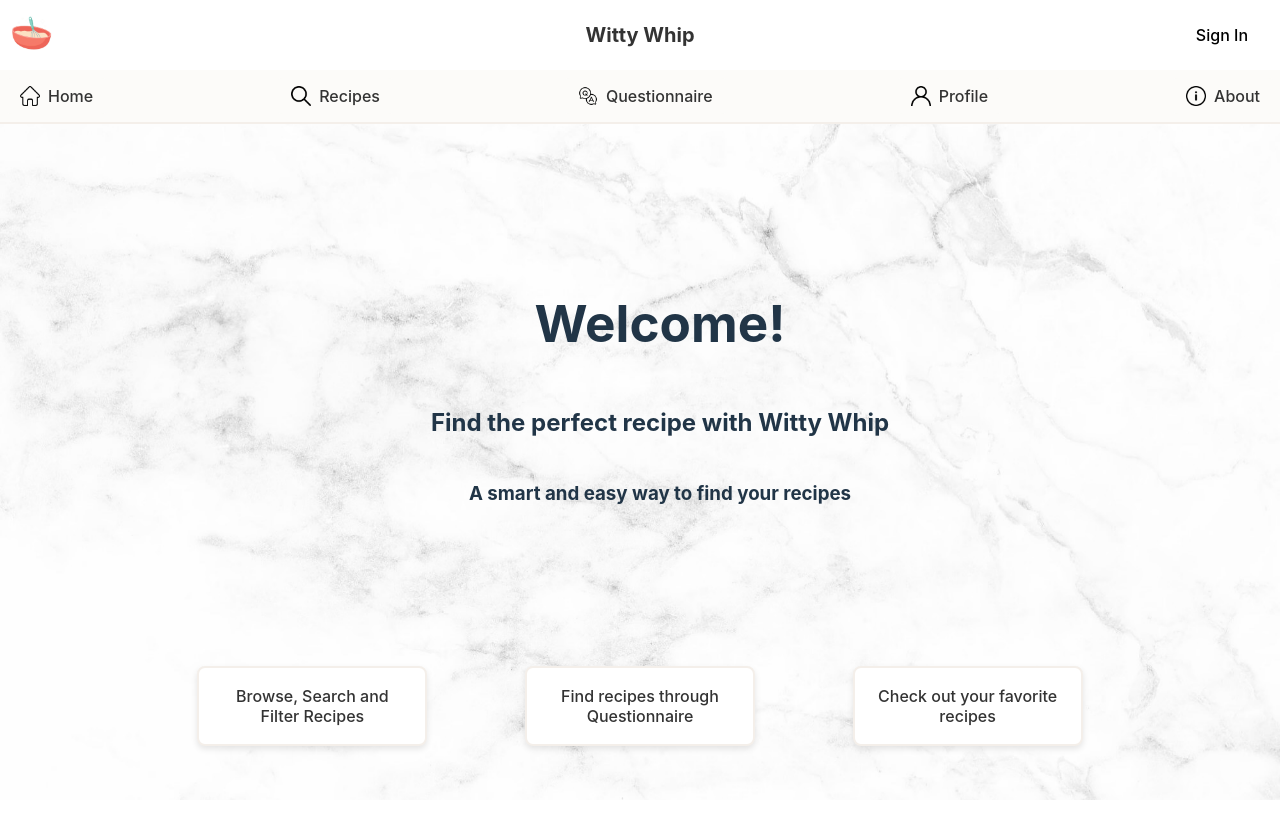
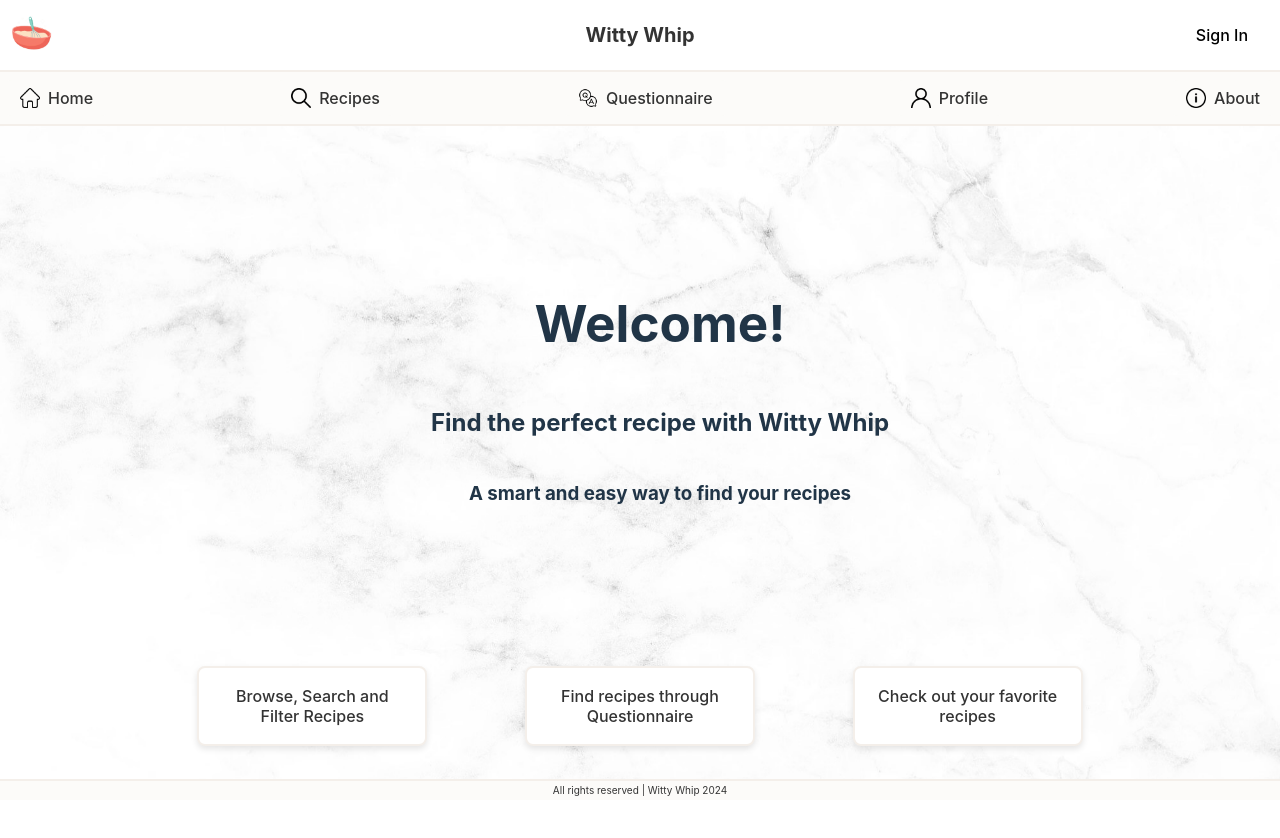
Before and after one commit to isabellamariav/novi-frontend-witty-whip, a React (Vite) app: page / in a window 1280 px wide. Shown: the top 838 px of the page. Built offline with nearby package versions, Linux system fonts and the light colour scheme.

Commit message:
Made Firebase Database, Loader component and Footer component. Added css to NotFound page.

```diff
--- a/package.json
+++ b/package.json
@@ -10,6 +10,7 @@
     "preview": "vite preview"
   },
   "dependencies": {
+    "firebase": "^10.10.0",
     "react": "^18.2.0",
     "react-dom": "^18.2.0",
     "react-router-dom": "^6.22.3"
--- a/src/App.jsx
+++ b/src/App.jsx
@@ -9,6 +9,7 @@ import SignInPage from './pages/signInPage/SignIn';
 import SignUpPage from './pages/signUpPage/SignUp';
 import NotFoundPage from './pages/notFoundPage/NotFound.jsx';
 import Background from "./components/background/Background.jsx";
+import Footer from "./components/footer/Footer.jsx";
 
 function App() {
     return (
@@ -26,6 +27,7 @@ function App() {
                 <Route path="/" element={<HomePage />} />
                 <Route path="*" element={<NotFoundPage />} />
             </Routes>
+            <Footer />
         </Router>
     );
 }
--- a/src/components/footer/Footer.css
+++ b/src/components/footer/Footer.css
@@ -0,0 +1,16 @@
+.footer {
+    background-color: #FCFBF9;
+    color: #333333;
+    position: fixed;
+    bottom: 0;
+    left: 0;
+    width: 100%;
+    text-align: center;
+    padding: 2px 0;
+    font-size: 10px;
+    border-top: 2px solid #F4EFEA;
+}
+
+.footer-text {
+    margin: 0;
+}
--- a/src/components/footer/Footer.jsx
+++ b/src/components/footer/Footer.jsx
@@ -0,0 +1,14 @@
+import React from 'react';
+import './Footer.css';
+
+const Footer = () => {
+    const currentYear = new Date().getFullYear();
+
+    return (
+        <footer className="footer">
+            <p className="footer-text">All rights reserved | Witty Whip {currentYear}</p>
+        </footer>
+    );
+};
+
+export default Footer;
--- a/src/components/navigation/Navigation.css
+++ b/src/components/navigation/Navigation.css
@@ -21,6 +21,7 @@
     padding: 8px 0;
     margin: 0 0;
     border-bottom: 2px solid #F4EFEA;
+    border-top: 2px solid #F4EFEA;
 }
 
 .logo img {
--- a/src/pages/notFoundPage/NotFound.css
+++ b/src/pages/notFoundPage/NotFound.css
@@ -0,0 +1,7 @@
+.container {
+    display: flex;
+    flex-direction: column;
+    align-items: center;
+    justify-content: center;
+    height: 100vh; /* This ensures the container covers the full viewport height */
+}
--- a/src/pages/notFoundPage/NotFound.jsx
+++ b/src/pages/notFoundPage/NotFound.jsx
@@ -1,7 +1,8 @@
+import './NotFound.css';
 
 const NotFoundPage = () => {
     return (
-        <div>
+        <div className="container">
             <h1>404 - Page not found</h1>
             <p>The requested page could not be found.</p>
         </div>
```
Also changed, not shown: src/components/loader/Loader.css (added, +15 -0 lines), src/components/loader/Loader.jsx (added, +13 -0 lines), src/firebase/config.js (added, +16 -0 lines), src/assets/marble.jpeg, 1 other file (tests, documents, lock files or other folders).
